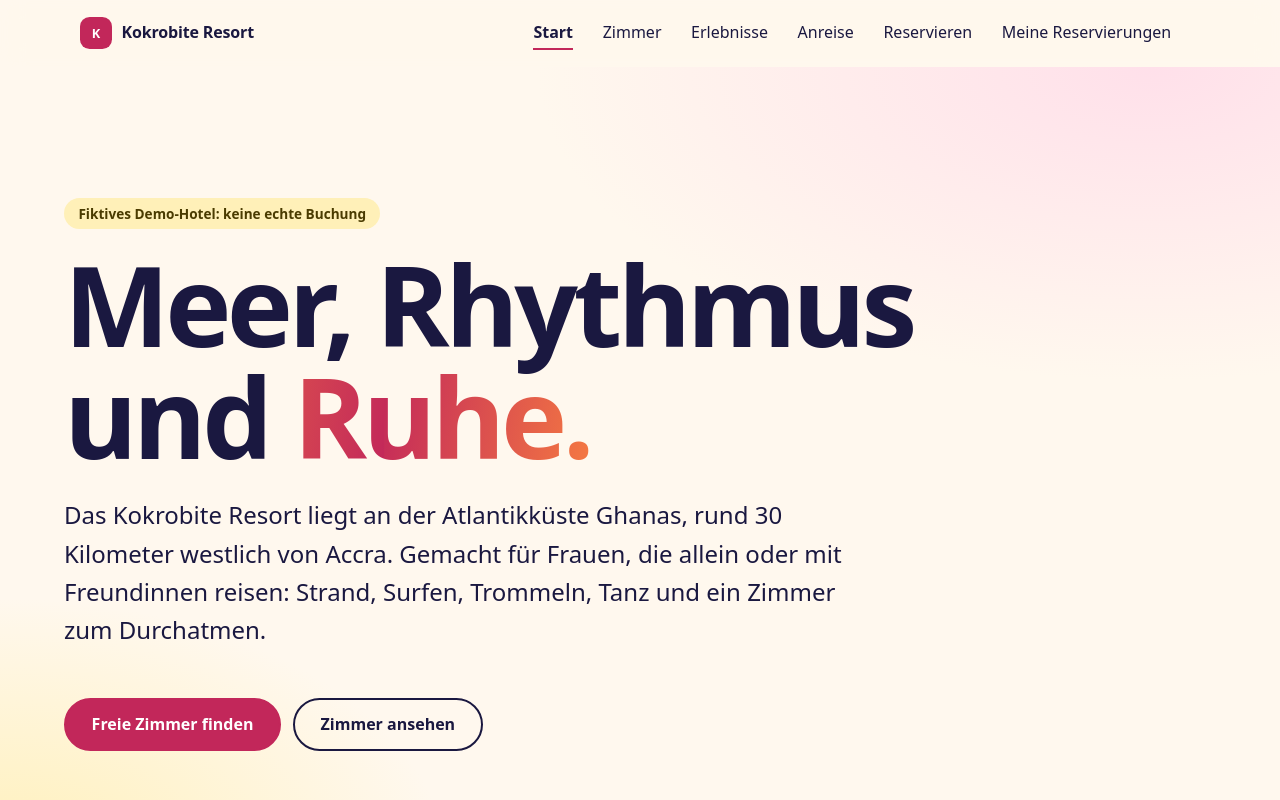
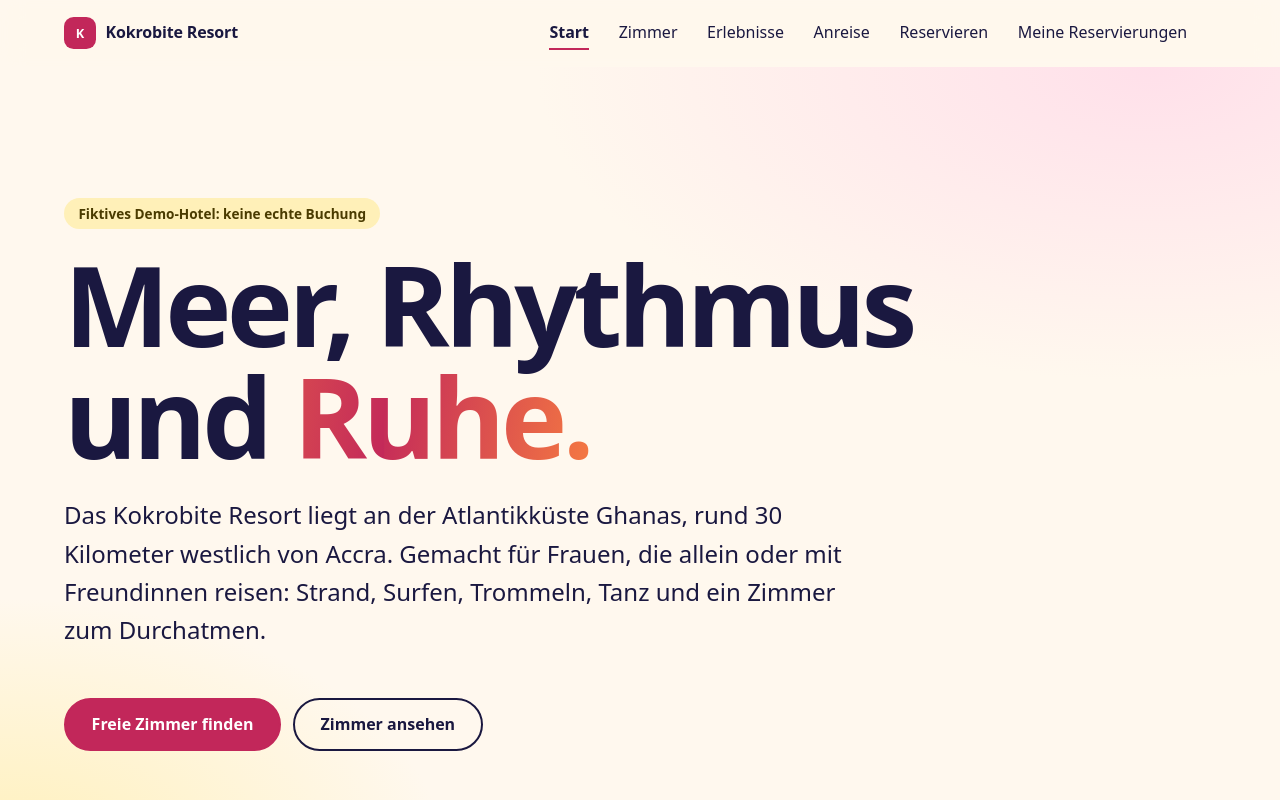
Before and after one commit to datton/orchestrate-demo-kokrobite-resort, a plain HTML site: page index.html in a window 1280 px wide. Shown: the top 800 px of the page. Drawn offline with Linux system fonts and the light colour scheme.

Commit message:
Header lines up with the page content on wide screens

```diff
--- a/css/layout.css
+++ b/css/layout.css
@@ -15,7 +15,7 @@ main{display:block;outline:none}
 /* header */
 .site-header{position:sticky;top:0;z-index:100;background:color-mix(in srgb,var(--lx-bg) 86%,transparent);backdrop-filter:saturate(1.4) blur(12px);border-bottom:1px solid transparent;transition:border-color .3s}
 .site-header.is-scrolled{border-bottom-color:var(--lx-line)}
-.site-header__inner{max-width:var(--lx-max);margin:0 auto;padding:.7rem var(--lx-gut);display:flex;align-items:center;gap:1rem}
+.site-header__inner{max-width:90rem;margin:0 auto;padding:.7rem var(--lx-gut);display:flex;align-items:center;gap:1rem}
 .site-brand{display:flex;align-items:center;gap:.6rem;text-decoration:none;color:inherit;font-weight:700;letter-spacing:-.01em;margin-right:auto}
 .site-brand__mark{display:grid;place-items:center;min-width:2rem;height:2rem;padding:0 .35rem;font-size:.8rem;border-radius:.6rem;background:var(--lx-accent);color:#fff;font-weight:800}
 .site-nav ul,.site-footer ul{list-style:none;margin:0;padding:0;display:flex;gap:.25rem}
```
